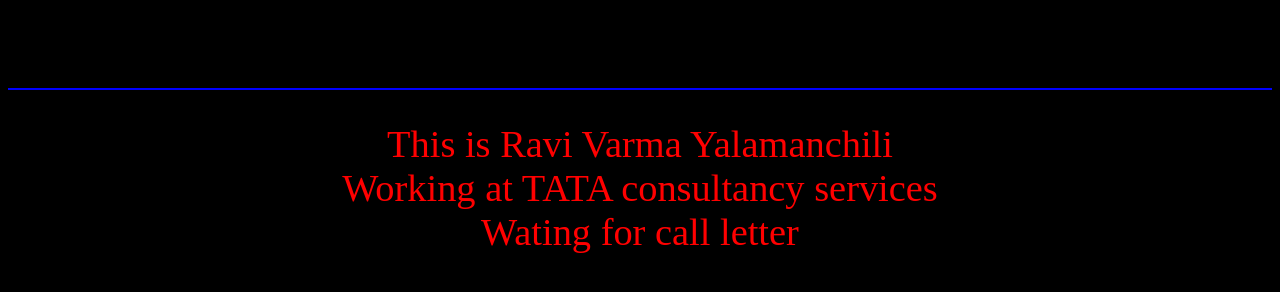
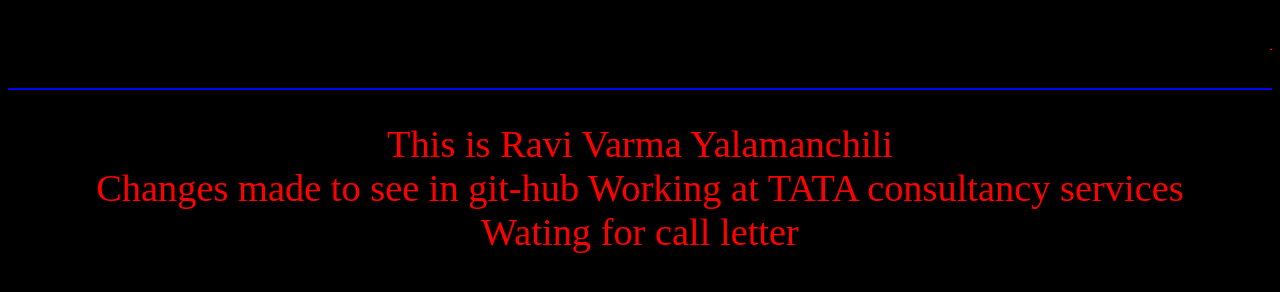
Before and after one commit to ravivarma-yalamanchili/git-demo, a plain HTML site: page web/index.html in a window 1280 px wide. Drawn offline with Linux system fonts and the light colour scheme.

Commit message:
Changes made in index page to check that on git-hub

```diff
--- a/web/index.html
+++ b/web/index.html
@@ -11,6 +11,7 @@
 </head>
 <body bgcolor="black" text="red" background="anu.jpg" style="background-repeat:no-repeat">
 <font size="6" face="Cooper"><center><big><p align="center">This is Ravi Varma Yalamanchili <br>
+Changes made to see in git-hub
 Working at TATA consultancy services<br>
 Wating for call letter</big></center></p></font>
 </html>
```
